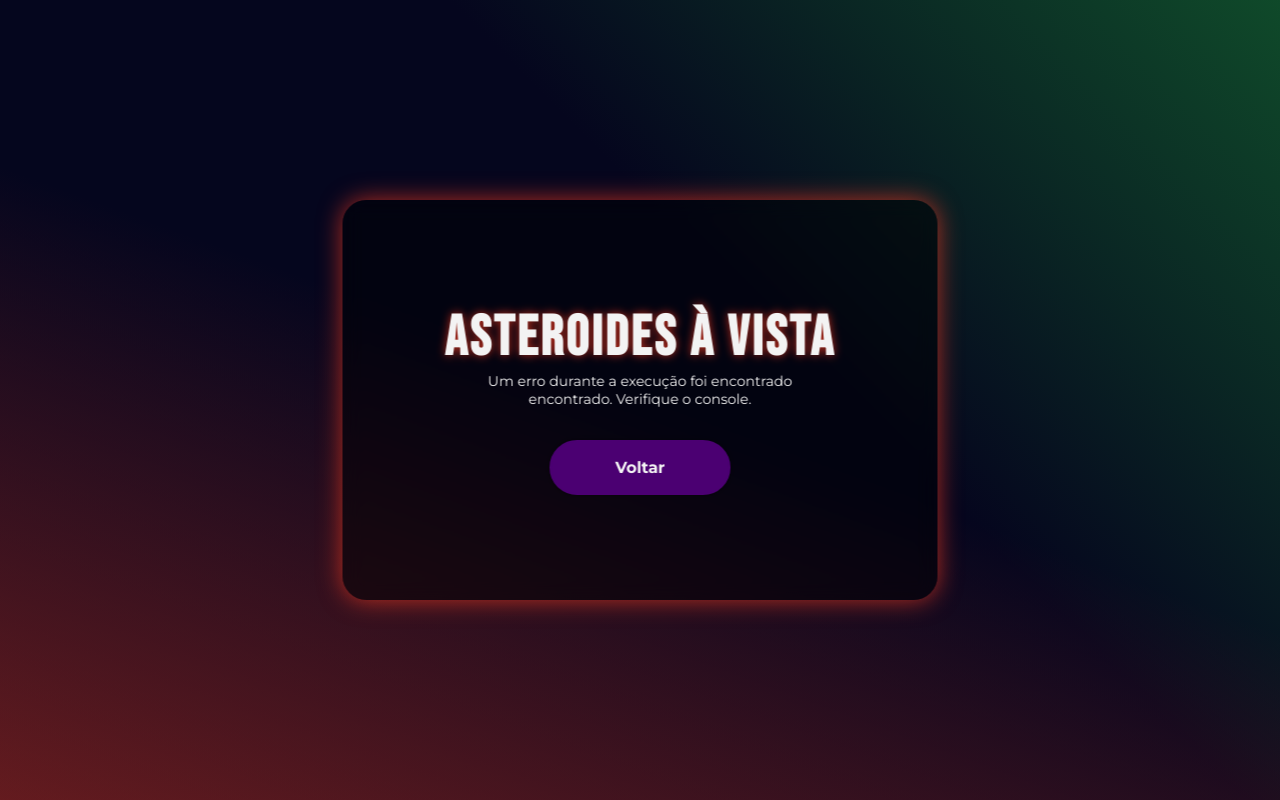
After one commit to ohthias/Astro-reimagination, a Spring app: template Astro/src/main/resources/templates/erro.html in a window 1280 px wide. The commit adds this page. Run offline with Thymeleaf, Linux system fonts and the light colour scheme; the template is opened without the code that fills it, so the values that code supplies are empty; some of the project's set-up classes (security, data sources, template engines, error pages and the like) are left out, and stand-ins take their place.

Commit message:
template erro

```diff
--- /dev/null
+++ b/Astro/src/main/resources/static/css/erro.css
@@ -0,0 +1,108 @@
+body {
+    height: 100vh !important;
+    background: var(--shadow);
+    position: relative;
+
+    &::before {
+        content: '';
+        position: absolute;
+        background: linear-gradient(200deg, var(--shadow-shadow) 50%, var(--secondary-shadow-light)100%);
+        width: 100%;
+        height: 100%;
+        z-index: 1;
+    }
+
+    &::after {
+        content: '';
+        z-index: 1;
+        position: absolute;
+        background: linear-gradient(45deg, var(--shadow-shadow) 60%, var(--tertiary-shadow) 100%);
+        width: 100%;
+        height: 100%;
+    }
+
+    color: var(--font-all);
+}
+
+.container {
+    border-radius: 24px;
+    padding-inline: 2rem;
+    position: absolute;
+    z-index: 10;
+    left: 50%;
+    top: 50%;
+    transform: translate(-50%, -50%);
+    height: 50%;
+    background: var(--black-shadow);
+    display: flex;
+    justify-content: center;
+    align-items: center;
+    flex-direction: column;
+    gap: 2rem;
+    box-shadow: 0 0 25px var(--secondary-shadow-light);
+    backdrop-filter: blur(10px);
+    text-align: center;
+    cursor: default;
+    animation: fadeIn 1s ease;
+}
+
+h1 {
+    letter-spacing: 3px;
+    text-shadow: 0 0 10px var(--secondary-shadow-light);
+    font-size: 56px;
+    animation: inDown 500ms ease;
+}
+
+p {
+    margin: 0 auto;
+    width: 70%;
+    font-size: 14px;
+    animation: inDown 500ms ease;
+}
+
+a.button {
+    color: var(--font-all);
+    text-decoration: none;
+    padding: 1rem 4rem;
+    border-radius: 50px;
+    background: var(--primary);
+    box-shadow: 0 0 5px var(--black-shadow);
+    border: 2px solid var(--primary);
+    transition: 500ms;
+    cursor: pointer;
+    animation: scale 500ms ease;
+    &:hover {
+        background: transparent;
+        box-shadow: 0 0 25px var(--primary-shadow-light);
+    }
+}
+
+@keyframes fadeIn {
+    0% {
+        opacity: 0;
+    }
+
+    100% {
+        opacity: 1;
+    }
+}
+
+@keyframes scale {
+    0% {
+        scale: 0;
+    }
+
+    100% {
+        scale: 1;
+    }
+}
+
+@keyframes inDown {
+    0% {
+        transform: translateY(-20px);
+    }
+
+    100% {
+        transform: translateY(0);
+    }
+}
--- a/Astro/src/main/resources/static/css/root/variables.css
+++ b/Astro/src/main/resources/static/css/root/variables.css
@@ -10,6 +10,7 @@
 
   --white-shadow: #f3f3f376;
   --shadow-shadow: #05061e76;
+  --black-shadow: #01010176;
 
   --primary-shadow-light: #4a0072b4;
   --secondary-shadow-light: #ff3d20b4;
--- /dev/null
+++ b/Astro/src/main/resources/templates/erro.html
@@ -0,0 +1,21 @@
+<!DOCTYPE html>
+<html lang="pt-br">
+<head>
+    <meta charset="UTF-8">
+    <meta name="viewport" content="width=device-width, initial-scale=1.0">
+    <title>Erro</title>
+    <link rel="stylesheet" href="../Astro/src/main/resources/static/css/root/font.css">
+    <link rel="stylesheet" href="../Astro/src/main/resources/static/css/root/variables.css">
+    <link rel="stylesheet" href="../Astro/src/main/resources/static/css/root/root.css">
+    <link rel="stylesheet" href="./erro.css">
+</head>
+<body>
+    <div class="container">
+        <div class="container-informations">
+            <h1 class="bebas-neue-regular">Asteroides à vista</h1>
+            <p class="montserrat-regular">Um erro durante a execução foi encontrado encontrado. Verifique o console.</p>
+        </div>
+        <a href="#" class="button montserrat-bold">Voltar</a>
+    </div>
+</body>
+</html>
```
